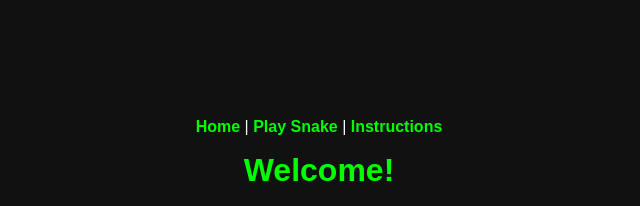
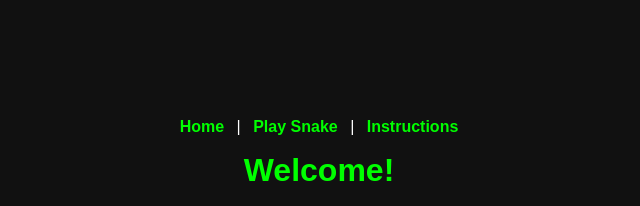
Before and after one commit to Shankapotamus88/website, a plain HTML site: page index.html in a window 1280 px wide. Shown: the part 210-416 px from the top of the page, 321-961 px from the left. Drawn offline with Linux system fonts and the light colour scheme.

Commit message:
Update style.css

```diff
--- a/style.css
+++ b/style.css
@@ -7,10 +7,12 @@
   padding: 0;
 }
 
+/* Ensure html and body span the full viewport height */
 html, body {
   height: 100vh;
 }
 
+/* Body layout */
 body {
   display: flex;
   flex-direction: column;
@@ -19,6 +21,20 @@
   background-color: #111;
   font-family: sans-serif;
   color: #fff;
+}
+
+/* Navigation bar */
+nav {
+  margin-bottom: 16px;
+}
+nav a {
+  color: lime;
+  text-decoration: none;
+  font-weight: bold;
+  margin: 0 8px;
+}
+nav a:hover {
+  text-decoration: underline;
 }
 
 /* Title styling */
@@ -43,20 +59,10 @@
 }
 
 /* Make the page unselectable for a cleaner game feel */
-  body, canvas {
+body,
+canvas {
   user-select: none;
   -webkit-user-select: none;
   -moz-user-select: none;
   -ms-user-select: none;
 }
-  nav {
-  margin-bottom: 16px;
-}
-nav a {
-  color: lime;
-  text-decoration: none;
-  font-weight: bold;
-}
-nav a:hover {
-  text-decoration: underline;
-}
```
Lines whose indentation alone changed are shown as unchanged.
